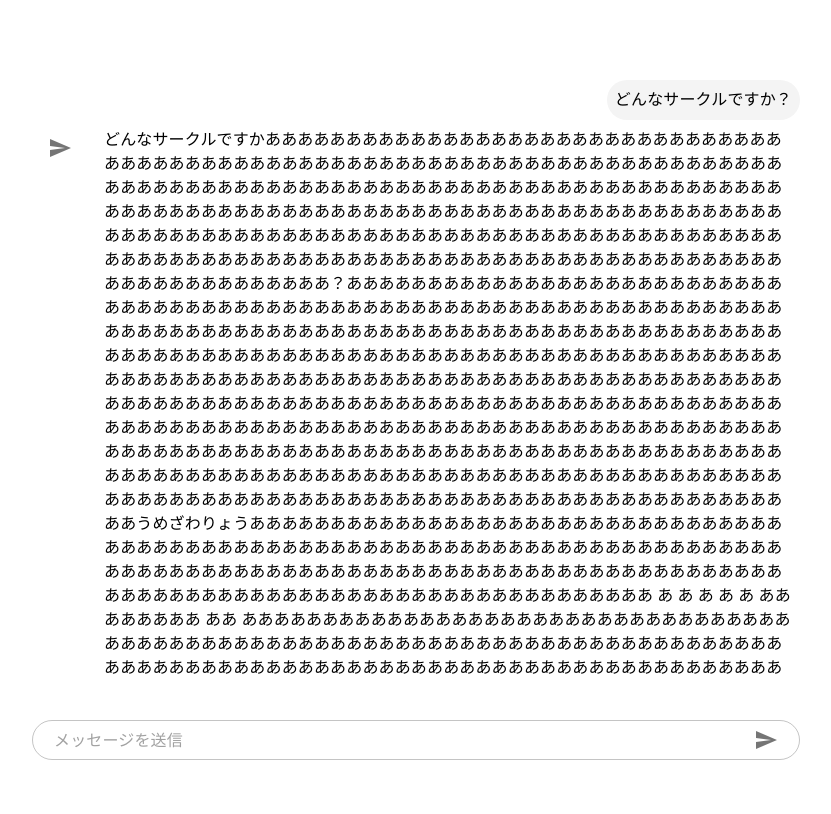
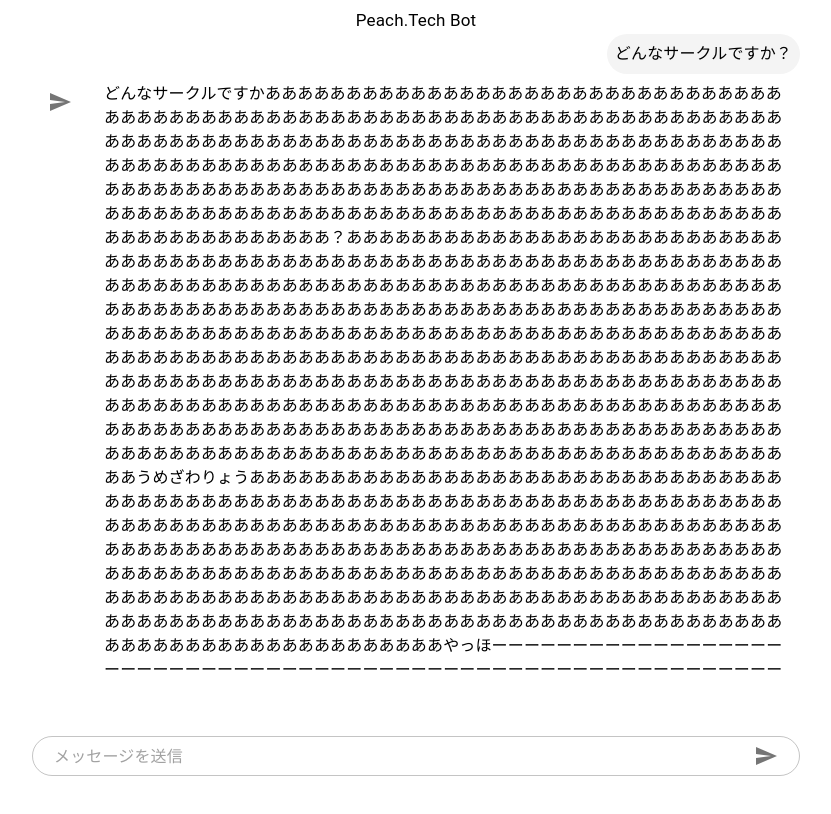
Before and after one commit to yusei53/peachtech-chat-bot, a Next.js app: page / in a window 1280 px wide. Shown: the whole page, without its empty margins (224-1055 px from the left). Built offline with nearby package versions, Linux system fonts and the light colour scheme.

Commit message:
ヘッダーの追加

```diff
--- a/app/componets/chat/chat.tsx
+++ b/app/componets/chat/chat.tsx
@@ -12,15 +12,17 @@ const Chat = () => {
     <>
       <Box display={"flex"} justifyContent={"center"}>
         <Box
+          padding={1}
           width={"60%"}
           height={"85vh"}
           display={"flex"}
           flexDirection={"column"}
         >
-          <Box height={"10vh"}></Box>
+          <Box display={"flex"} justifyContent={"center"}>
+            <Typography fontSize="17px">Peach.Tech Bot</Typography>
+          </Box>
 
           <Box
-            height={"75vh"}
             overflow={"auto"}
             sx={{
               "&::-webkit-scrollbar": { display: "none" },
@@ -43,9 +45,7 @@ const Chat = () => {
                 <SendIcon />
               </IconButton>
               <Typography>
-                どんなサークルですかああああああああああああああああああああああああああああああああああああああああああああああああああああああああああああああああああああああああああああああああああああああああああああああああああああああああああああああああああああああああああああああああああああああああああああああああああああああああああああああああああああああああああああああああああああああああああああああああああああああああああああああああああああああああああああああああああああああああああああああああああああああああああああああああ？あああああああああああああああああああああああああああああああああああああああああああああああああああああああああああああああああああああああああああああああああああああああああああああああああああああああああああああああああああああああああああああああああああああああああああああああああああああああああああああああああああああああああああああああああああああああああああああああああああああああああああああああああああああああああああああああああああああああああああああああああああああああああああああああああああああああああああああああああああああああああああああああああああああああああああああああああああああああああああああああああああああああああああああああああああああああああああああああああああああああああああああああああああああああああああああああああああああああああああああああああああああああうめざわりょうあああああああああああああああああああああああああああああああああああああああああああああああああああああああああああああああああああああああああああああああああああああああああああああああああああああああああああああああああああああああああああああああああああああああああああああああああああああああ
-                あ あ あ あ あ ああ ああああああ ああ
-                あああああああああああああああああああああああああああああああああああああああああああああああああああああああああああああああああああああああああああああああああああああああああああああああああああああああああああああああああああああああああああああああああああああああああああああああああああああああああああやっほーーーーーーーーーーーーーーーーーーーーーーーーーーーーーーーーーーーーーーーーーーーーーーーーーーーーーーーーーーーーーーーーーーーーーーーーーーーーーーーーーーーーーーーーーーーーーーーーーーーーーーーーーーーーーーーーーーーーーーーーーーーーーーーーーーーーーーーーーーーーーーーーーーーーーーーーーーーーーーーーーーーーーーーーーーーーーーーーーーーーーーーーーーーーーーーーーーーーーーーーーーーーーーーーーーーーーーーーーーーーーーーーーーーーーーーーーーーーーーーーーーー
+                どんなサークルですかああああああああああああああああああああああああああああああああああああああああああああああああああああああああああああああああああああああああああああああああああああああああああああああああああああああああああああああああああああああああああああああああああああああああああああああああああああああああああああああああああああああああああああああああああああああああああああああああああああああああああああああああああああああああああああああああああああああああああああああああああああああああああああああああ？あああああああああああああああああああああああああああああああああああああああああああああああああああああああああああああああああああああああああああああああああああああああああああああああああああああああああああああああああああああああああああああああああああああああああああああああああああああああああああああああああああああああああああああああああああああああああああああああああああああああああああああああああああああああああああああああああああああああああああああああああああああああああああああああああああああああああああああああああああああああああああああああああああああああああああああああああああああああああああああああああああああああああああああああああああああああああああああああああああああああああああああああああああああああああああああああああああああああああああああああああああああああうめざわりょうああああああああああああああああああああああああああああああああああああああああああああああああああああああああああああああああああああああああああああああああああああああああああああああああああああああああああああああああああああああああああああああああああああああああああああああああああああああああああああああああああああああああああああああああああああああああああああああああああああああああああああああああああああああああああああああああああああああああああああああああああああああああああああああああああああああああああああああああああああああああああああああああああああああああああああああああああやっほーーーーーーーーーーーーーーーーーーーーーーーーーーーーーーーーーーーーーーーーーーーーーーーーーーーーーーーーーーーーーーーーーーーーーーーーーーーーーーーーーーーーーーーーーーーーーーーーーーーーーーーーーーーーーーーーーーーーーーーーーーーーーーーーーーーーーーーーーーーーーーーーーーーーーーーーーーーーーーーーーーーーーーーーーーーーーーーーーーーーーーーーーーーーーーーーーーーーーーーーーーーーーーーーーーーーーーーーーーーーーーーーーーーーーーーーーーーーーーーーーーー
               </Typography>
             </Box>
           </Box>
```
